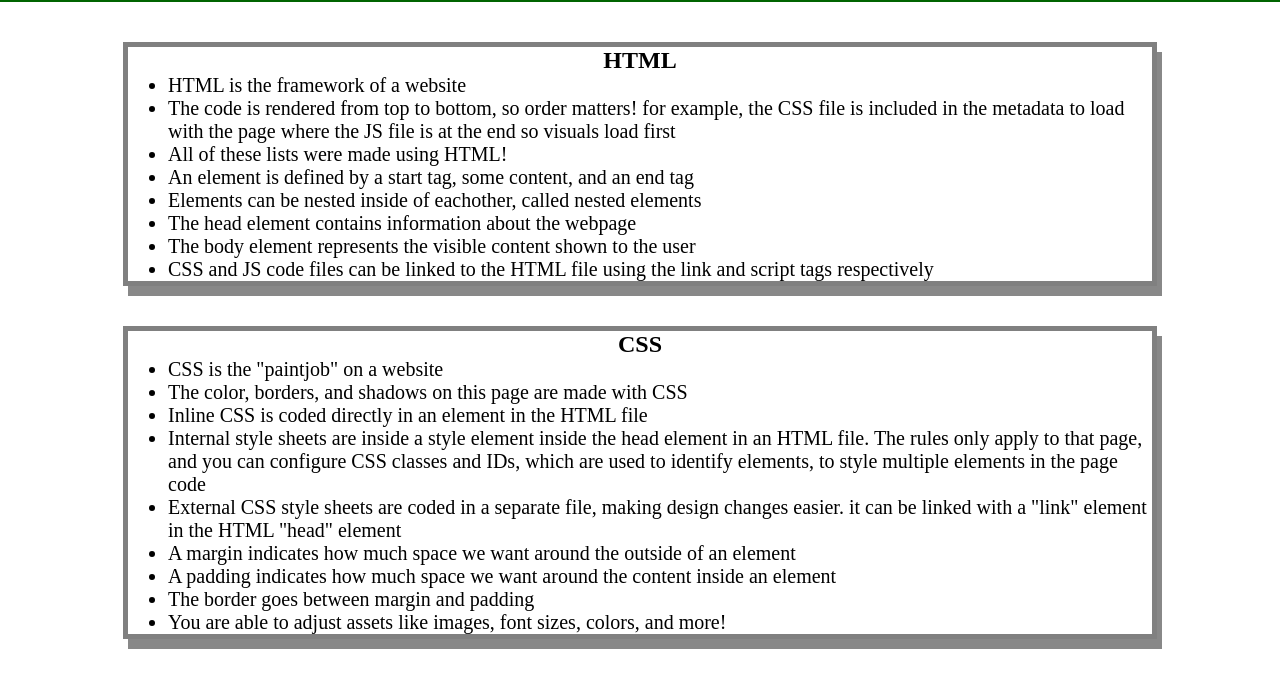
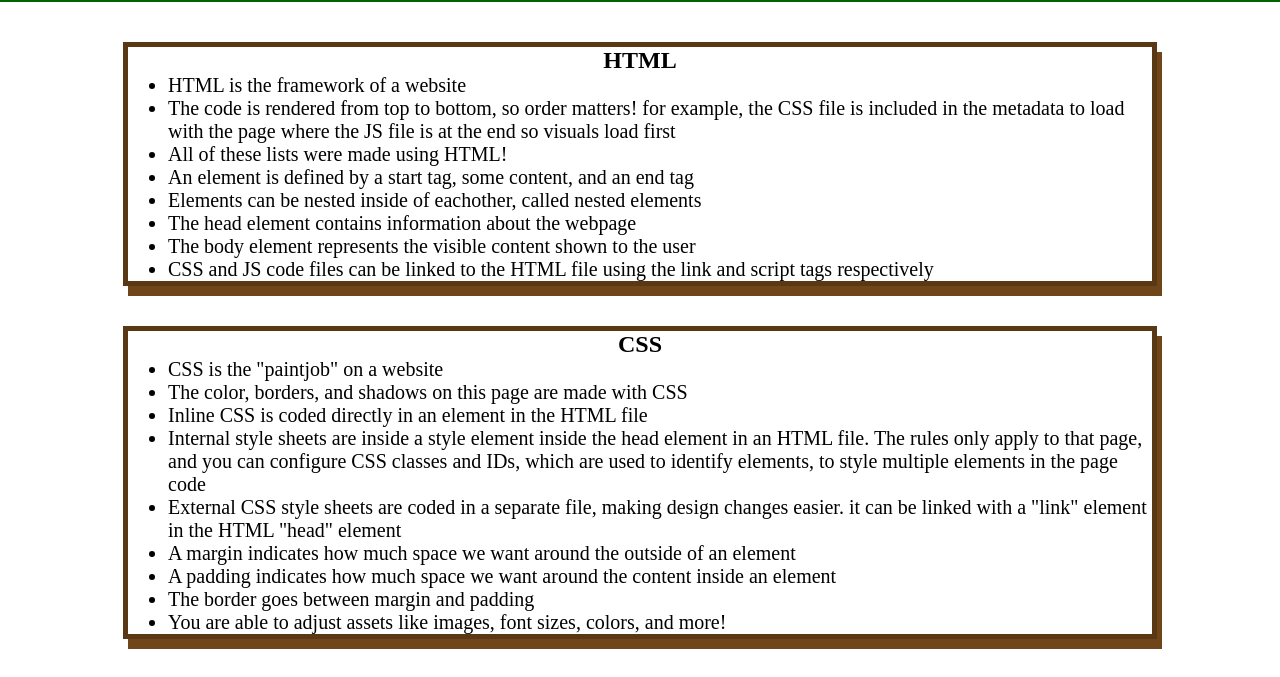
Before and after one commit to g-barrett/Study-Guide, a plain HTML site: page prework-study-guide/index.html in a window 1280 px wide. Shown: the part 118-795 px from the top of the page. Drawn offline with Linux system fonts and the light colour scheme.

Commit message:
cleaned README changed border color

```diff
--- a/prework-study-guide/assets/style.css
+++ b/prework-study-guide/assets/style.css
@@ -31,6 +31,6 @@ p {
   .card {
     width: 80%;
     margin: 40px auto;
-    border: 5px solid gray;
-    box-shadow: 5px 10px #888888;
+    border: 5px solid #5A3813;
+    box-shadow: 5px 10px #6F4619;
   }
```
Also changed, not shown: 1 other file.
